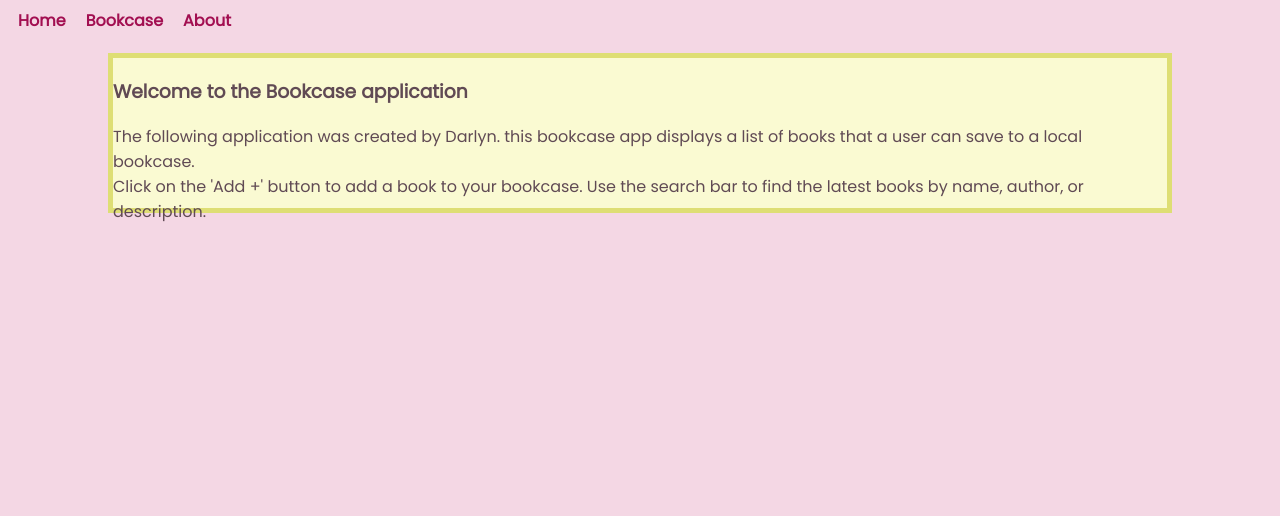
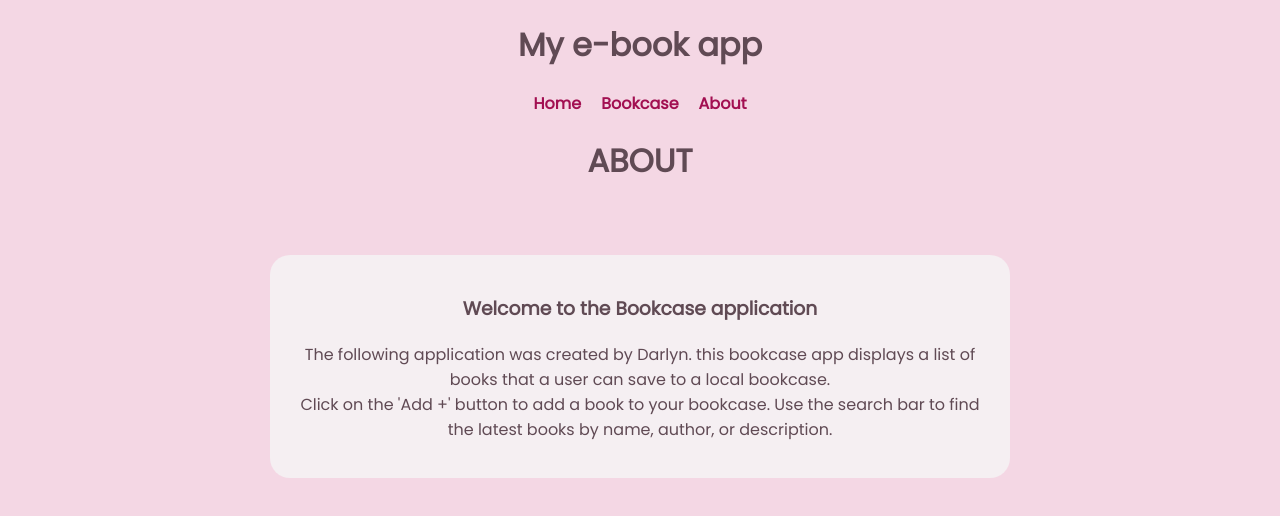
Before and after one commit to cbf-academy-modern-frontend-course/react-starter-files-Darlyn-Lurikah, a React (Create React App) app in the folder bookcase-app/: page /about in a window 1280 px wide. Shown: the top 516 px of the page. Built offline with nearby package versions, Linux system fonts and the light colour scheme.

Commit message:
Adding styling

```diff
--- a/bookcase-app/src/App.css
+++ b/bookcase-app/src/App.css
@@ -9,11 +9,17 @@ body {
 .nav a {
     color: #a20f51;
     text-decoration: none;
+    margin-bottom: 20px;
 }
 
 .nav a:hover {
     color: #de75a4;
     text-decoration: none;
+}
+
+.searchBtn:hover {
+    background-color: #a20f51;
+    color: #f4d7e4;
 }
 
 .addbtnhover:hover {
@@ -25,3 +31,22 @@ body {
     text-align: center;
     margin-top: 50px;
 }
+
+.headerCenter {
+    text-align: center;
+}
+
+.bookList {
+    display: flex;
+    flex-direction: row;
+}
+
+@media screen and (max-width: 576px) {
+    .bookList {
+    display: flex;
+    flex-direction: column;
+    margin: 20px 10px 20px 10px;
+    }
+
+
+}
--- a/bookcase-app/src/App.js
+++ b/bookcase-app/src/App.js
@@ -65,7 +65,7 @@ function App() {
     <div>
       <BrowserRouter>
         <Routes>
-          <Route exact path="/" element={<Homepage checkFavourites={checkFavourites} addToFavourites={addToFavourites} removeFromFavourites={removeFromFavourites} books={books} setBooks={setBooks} addBook={addBook} getValue={findBook}/>} />
+          <Route path="/" element={<Homepage checkFavourites={checkFavourites} addToFavourites={addToFavourites} removeFromFavourites={removeFromFavourites} books={books} setBooks={setBooks} addBook={addBook} getValue={findBook}/>} />
           <Route path="/search" element={<Search/>}/>
           <Route path="/bookcase" element={<Bookcase favourites={favourites} checkFavourites={checkFavourites} addToFavourites={addToFavourites} removeFromFavourites={removeFromFavourites} books={books} setBooks={setBooks} addBook={addBook} getValue={findBook}/>} />
           <Route path="/about" element={<About/>} />
--- a/bookcase-app/src/components/Book.js
+++ b/bookcase-app/src/components/Book.js
@@ -2,6 +2,11 @@ import React from 'react';
 import PropTypes from 'prop-types';
 import styled from 'styled-components';
 import '../App.css';
+
+const breakpoints =  {
+  mobileS: '576px'
+};
+
 
 
 const StyledButton = styled.button `
@@ -16,10 +21,6 @@ const StyledButton = styled.button `
              -5px -5px 10px #ffffff;
 `
 
-const FlexParent = styled.div `
-  display: flex;
-  flex-direction: row;
-`
 
 const ImgRadius = styled.img `
   border-radius: 15px;
@@ -28,12 +29,14 @@ const ImgRadius = styled.img `
 
 const Bookbg = styled.div `
   background-color: #f4d7e4;
-  margin: 50px 100px 50px 100px;
+  margin: 50px auto;
   padding: 20px;
   border-radius: 20px;
   background: #f4d7e4;
   box-shadow:  16px 16px 32px #e3c8d4,
               -16px -16px 32px #ffe6f4;f;
+  max-width: 900px;
+
 `
 
 
@@ -53,7 +56,7 @@ const Book = ({ book, addBook, addToFavourites, removeFromFavourites, checkFavou
   return (
     <div>
         <Bookbg>
-         <FlexParent>
+         <div className='bookList'>
          <div>
             <ImgRadius src={thumbnail} alt={title} />
           </div>
@@ -61,7 +64,7 @@ const Book = ({ book, addBook, addToFavourites, removeFromFavourites, checkFavou
             <h1>{title}</h1>
             {authors.length > 1 ? <p>By: {authors.join(" and ")}</p> : <p>By: {authors}</p>}
             <div>
-              <StyledButton onClick={addBook}>Add+</StyledButton>
+              {/* <StyledButton onClick={addBook}>Add+</StyledButton> */}
             </div>
             <div>
               {checkFavourites(book.id) ? (
@@ -80,7 +83,7 @@ const Book = ({ book, addBook, addToFavourites, removeFromFavourites, checkFavou
             )}
             <p>{description.substring(0, 200)}...</p>
           </div>
-         </FlexParent>
+         </div>
         </Bookbg>
     </div>
   );
--- a/bookcase-app/src/components/Bookcase.js
+++ b/bookcase-app/src/components/Bookcase.js
@@ -1,13 +1,9 @@
 import Header from './Header';
-import BookList from './BookList';
 import Book from './Book';
 import Search from './Search';
 import '../App';
 import styled from 'styled-components';
 
-const HeaderCenter = styled.div `
-    text-align: center;
-`
 
 // import findBook from '../App'
 
@@ -15,11 +11,11 @@ function Bookcase ({books, addBook, findBook, keyword, setKeyword, getValue, fav
 
     return (
         <div>
-            <HeaderCenter>
-            <h1>BOOKCASE</h1>
+            <div className='headerCenter'>
             <Header/>
             <Search getValue={getValue} findBook={findBook} keyword={keyword} setKeyword={setKeyword}/>
-            </HeaderCenter>
+            <h1>MY BOOKCASE</h1>
+            </div>
             <div>
                 {favourites.length > 0 ? favourites.map((book) => (
                 <Book key={book.id}
--- a/bookcase-app/src/components/Header.js
+++ b/bookcase-app/src/components/Header.js
@@ -2,7 +2,7 @@ import { Link } from 'react-router-dom';
 import styled from 'styled-components';
 import '../App.css'
 
-const LinkStyle = styled.a `
+const LinkStyle = styled.span `
     padding: 10px 10px;
     color: #9f215a;
     font-weight: bold;
@@ -10,11 +10,15 @@ const LinkStyle = styled.a `
 
 function Header() {
     return (
-        <div className='nav'>
+        <div>
+            <h1>My e-book app</h1>
+            <div className='nav'>
             <LinkStyle><Link to="/">Home</Link></LinkStyle>
             <LinkStyle><Link to="/bookcase">Bookcase</Link></LinkStyle>
             <LinkStyle><Link to="/about">About</Link></LinkStyle>
+            </div>
         </div>
+
 
     )
 }
--- a/bookcase-app/src/components/Homepage.js
+++ b/bookcase-app/src/components/Homepage.js
@@ -3,21 +3,20 @@ import BookList from './BookList';
 import Book from './Book';
 import Search from './Search';
 import styled from 'styled-components';
+import '../App.css';
 
-const HeaderCenter = styled.div `
-    text-align: center;
-`
+
+
 
 
 function Homepage ({books, addBook, findBook, keyword, setKeyword, getValue, addToFavourites, removeFromFavourites, checkFavourites}) {
 
     return (
         <div>
-            <HeaderCenter>
-            <h1>My e-book app</h1>
+            <div className='headerCenter'>
             <Header/>
             <Search getValue={getValue} findBook={findBook} keyword={keyword} setKeyword={setKeyword}/>
-            </HeaderCenter>
+            </div>
             <BookList>
                 {books.map((book) =>
                 <Book key={book.id}
--- a/bookcase-app/src/components/Search.js
+++ b/bookcase-app/src/components/Search.js
@@ -7,6 +7,7 @@ const SearchBar = styled.input `
     margin-top: 15px;
     width: 70%;
     height: 20px;
+    max-width: 900px;
 `
 
 const SearchBtn = styled.button `
@@ -36,7 +37,7 @@ const Search = (props) => {
             <form onSubmit={handleSubmit}>
                 <SearchBar type="text" value={props.keyword} onChange={(e) => setKeyword(e.target.value)}/>
                 <div>
-                    <SearchBtn type="submit" >Search</SearchBtn>
+                    <SearchBtn className='searchBtn' type="submit" >Search</SearchBtn>
                 </div>
                 <p style={{color:"red"}}><em>{keyword && 'Keywords Typed: ' + keyword}</em></p>
             </form>
--- a/bookcase-app/src/pages/About.js
+++ b/bookcase-app/src/pages/About.js
@@ -1,12 +1,26 @@
 import Header from "../components/Header"
+import styled from "styled-components"
 import './About.css'
 import '../App.css'
+
+const AboutStyle = styled.div `
+    text-align: center;
+    background-color: #f5eff2;
+    padding: 20px;
+    border-radius: 20px;
+    margin:70px auto;
+    max-width: 700px;
+`
 
 function About () {
     return (
         <div>
-            <Header/>
-            <div className="about-bg">
+            <div className='headerCenter'>
+                <Header/>
+                <h1>ABOUT</h1>
+            </div>
+
+            <AboutStyle>
                 <h3>Welcome to the Bookcase application</h3>
                 <p>
                 The following application was created by Darlyn.
@@ -17,7 +31,7 @@ function About () {
                 Use the search bar to find the latest books by name, author,
                 or description.
                 </p>
-            </div>
+            </AboutStyle>
 
         </div>
     )
```
